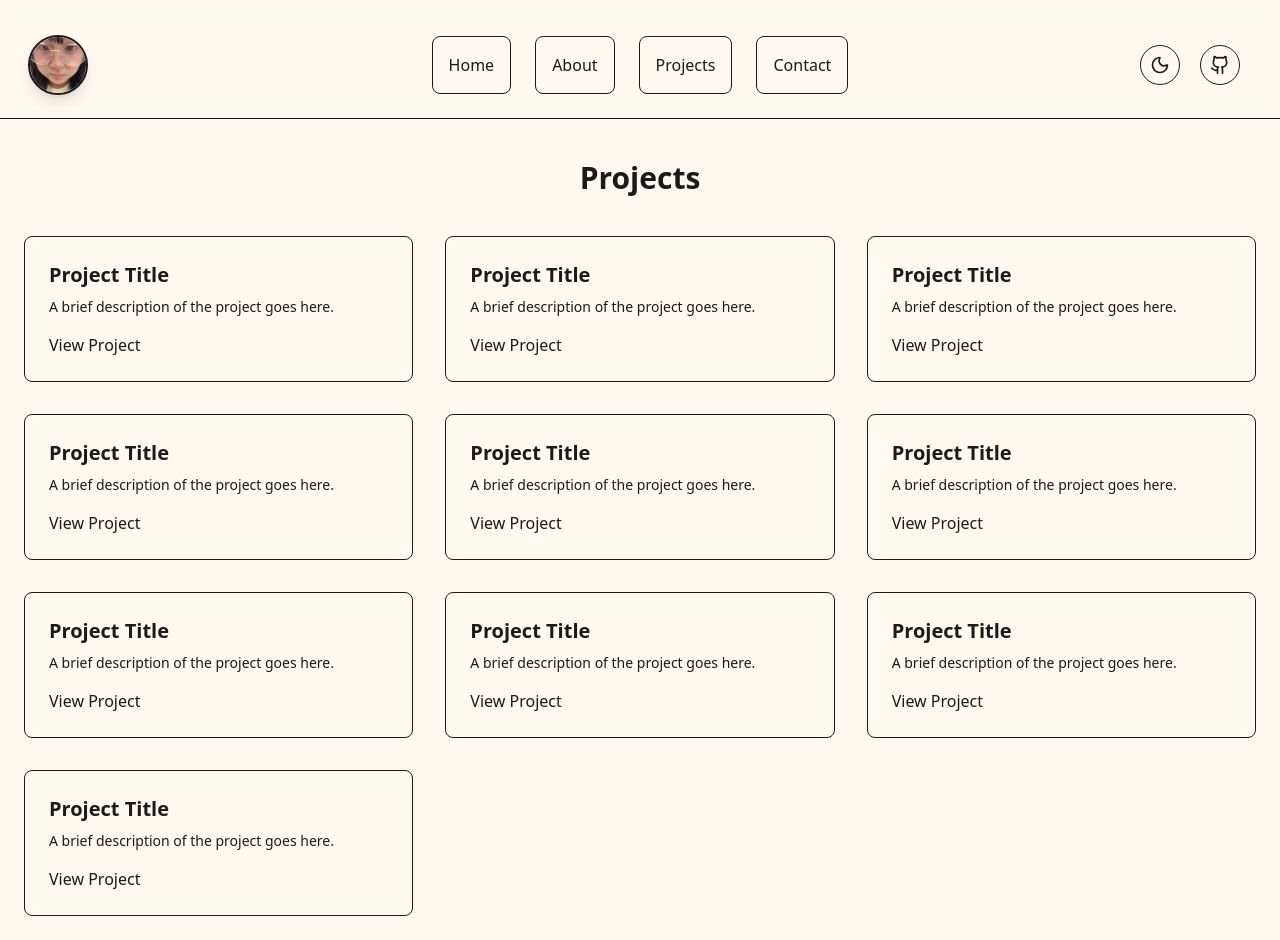
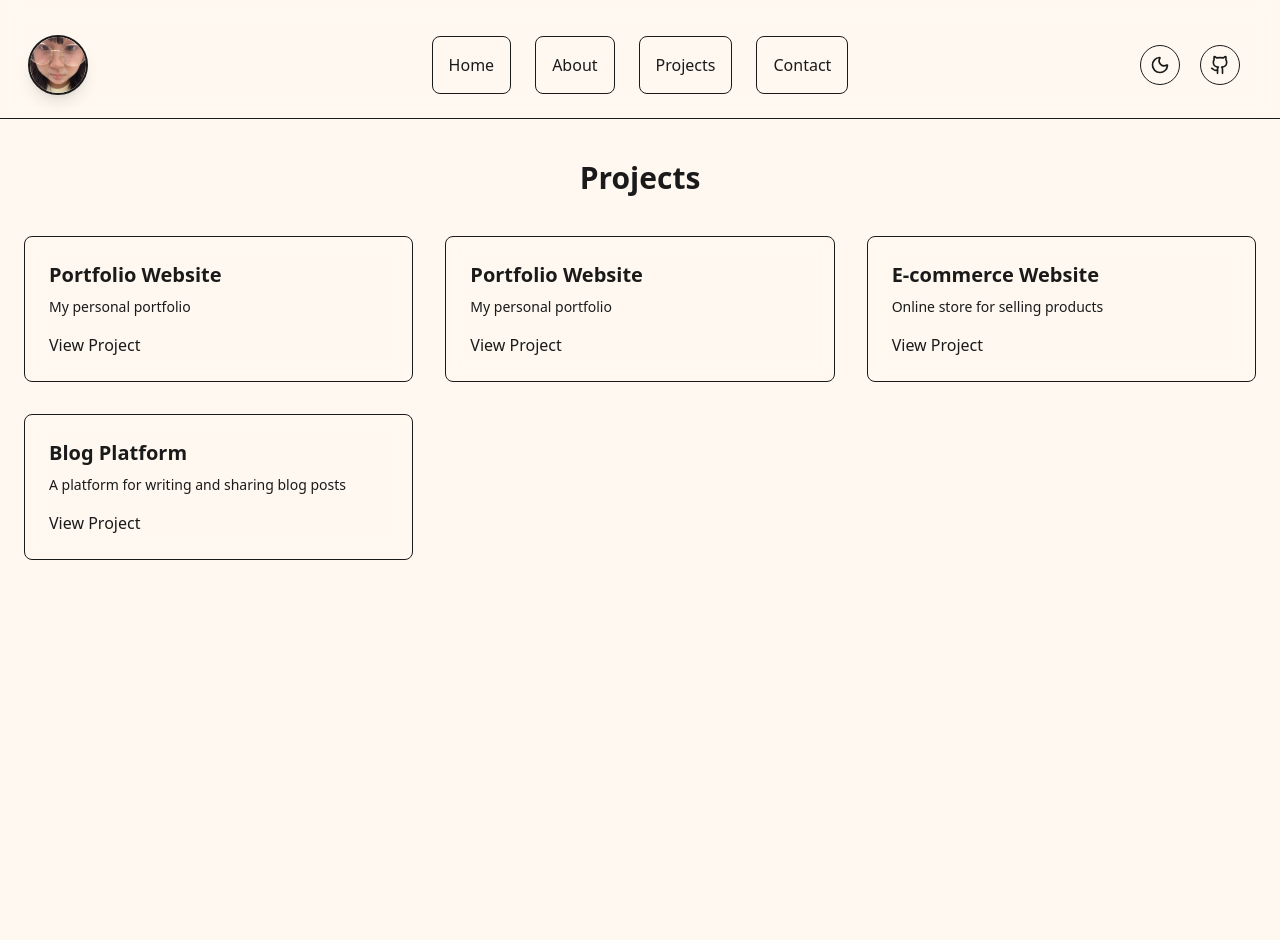
Before and after one commit to Pjizen0143/RSU-Portfolio, a Next.js app in the folder frontend/: page /projects in a window 1280 px wide. After the commit the page ends 800 px from the top, so only its background shows below. Built offline with nearby package versions, Linux system fonts and the light colour scheme.

Commit message:
feat: Mock Fetching ProjectList

```diff
--- /dev/null
+++ b/frontend/app/(user)/projects/ProjectList.tsx
@@ -0,0 +1,15 @@
+"use client";
+
+import ProjectCard from "@/components/ui/projects/project-card";
+import { useProjects } from "@/hooks/useProjects";
+
+export default function ProjectList() {
+    const { projects, loading, error } = useProjects();
+    return (
+        <>
+            {projects.map((project) => (
+                <ProjectCard key={project.id} project={project} />
+            ))}
+        </>
+    );
+}
--- a/frontend/app/(user)/projects/page.tsx
+++ b/frontend/app/(user)/projects/page.tsx
@@ -1,20 +1,13 @@
 import ProjectCard from "@/components/ui/projects/project-card";
+import ProjectList from "./ProjectList";
 
 export default function ProjectSection() {
     return (
         <section className="mx-6 mb-6">
             <h2 className="text-3xl font-bold text-center mb-10">Projects</h2>
             <div className="grid gap-8 md:grid-cols-2 lg:grid-cols-3">
-                <ProjectCard />
-                <ProjectCard />
-                <ProjectCard />
-                <ProjectCard />
-                <ProjectCard />
-                <ProjectCard />
-                <ProjectCard />
-                <ProjectCard />
-                <ProjectCard />
-                <ProjectCard />
+                <ProjectCard project={{ name: "Portfolio Website", description: "My personal portfolio" }} />
+                <ProjectList />
             </div>
         </section>
     );
--- /dev/null
+++ b/frontend/app/api/projects/route.ts
@@ -0,0 +1,27 @@
+import { NextResponse } from "next/server";
+
+export async function GET() {
+    return NextResponse.json([
+        {
+            id: 1,
+            name: "Portfolio Website",
+            description: "My personal portfolio",
+            start_date: "2025-01-01",
+            image: "/images/project1.png",
+        },
+        {
+            id: 2,
+            name: "E-commerce Website",
+            description: "Online store for selling products",
+            start_date: "2025-02-01",
+            image: "/images/project2.png",
+        },
+        {
+            id: 3,
+            name: "Blog Platform",
+            description: "A platform for writing and sharing blog posts",
+            start_date: "2025-03-01",
+            image: "/images/project3.png",
+        }
+    ]);
+}
--- a/frontend/components/ui/projects/project-card.tsx
+++ b/frontend/components/ui/projects/project-card.tsx
@@ -1,8 +1,8 @@
-export default function ProjectCard() {
+export default function ProjectCard({ project }: { project: any }) {
     return (
         <div className="bg-bg/20 backdrop-blur-sm rounded-lg p-6 border border-primary">
-            <h3 className="text-xl font-bold mb-2">Project Title</h3>
-            <p className="text-sm text-secondary mb-4">A brief description of the project goes here.</p>
+            <h3 className="text-xl font-bold mb-2">{project.name}</h3>
+            <p className="text-sm text-secondary mb-4">{project.description}</p>
             <a href="#" className="text-primary hover:underline">View Project</a>
         </div>
     );
--- /dev/null
+++ b/frontend/hooks/useProjects.ts
@@ -0,0 +1,39 @@
+"use client";
+
+import { useEffect, useState } from "react";
+
+interface Project {
+    id: number;
+    name: string;
+    description: string;
+    start_date: string;
+    image: string;
+}
+
+
+export const useProjects = () => {
+    const [projects, setProjects] = useState<Project[]>([]);
+    const [loading, setLoading] = useState(true);
+    const [error, setError] = useState<string | null>(null);
+
+    useEffect(() => {
+        const fetchProjects = async () => {
+            try {
+                const response = await fetch("/api/projects");
+                if (!response.ok) {
+                    throw new Error("Failed to fetch projects");
+                }
+                const data: Project[] = await response.json();
+                setProjects(data);
+            } catch (err) {
+                setError((err as Error).message);
+            } finally {
+                setLoading(false);
+            }
+        };
+
+        fetchProjects();
+    }, []);
+
+    return { projects, loading, error };
+};
```
